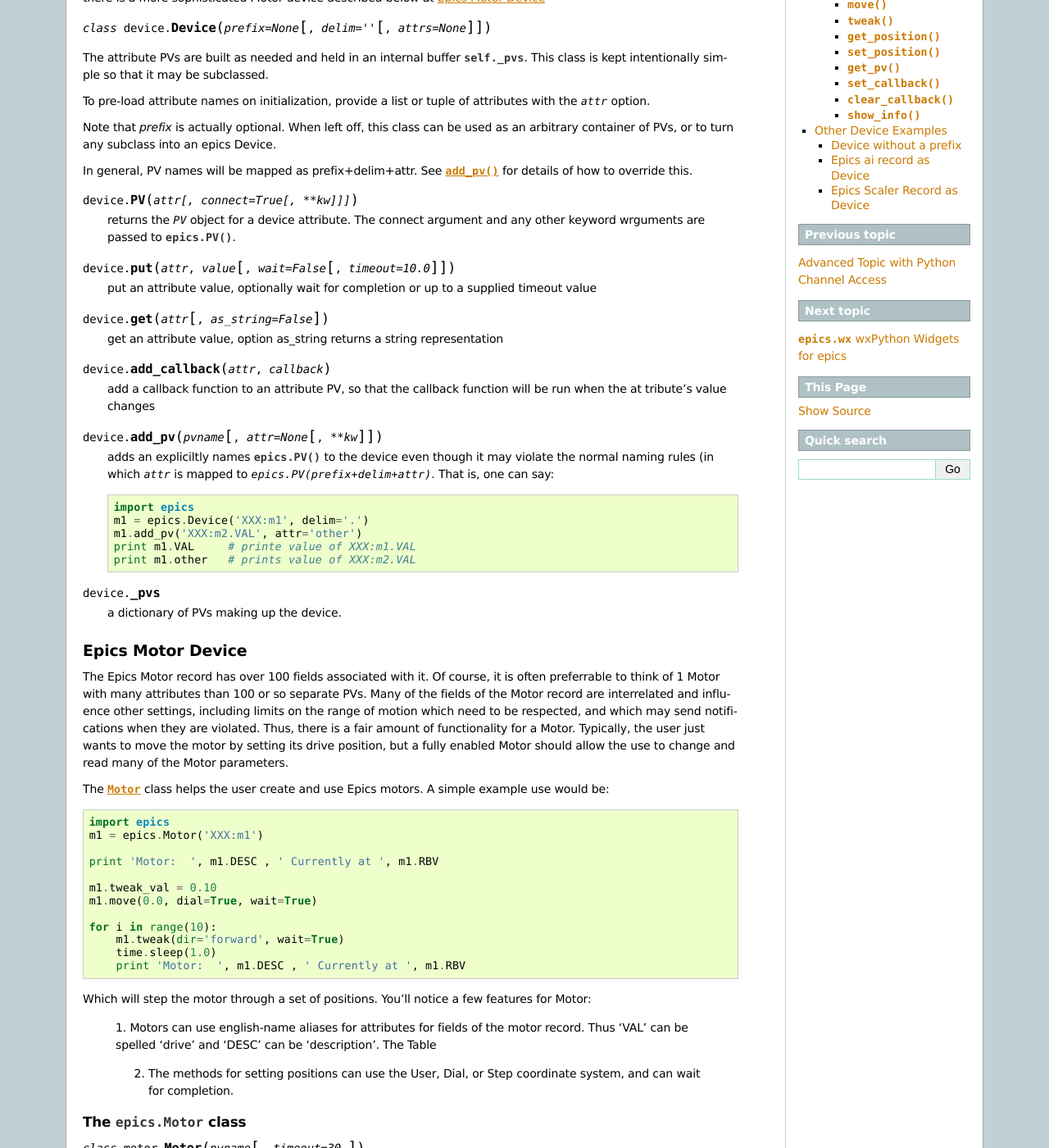
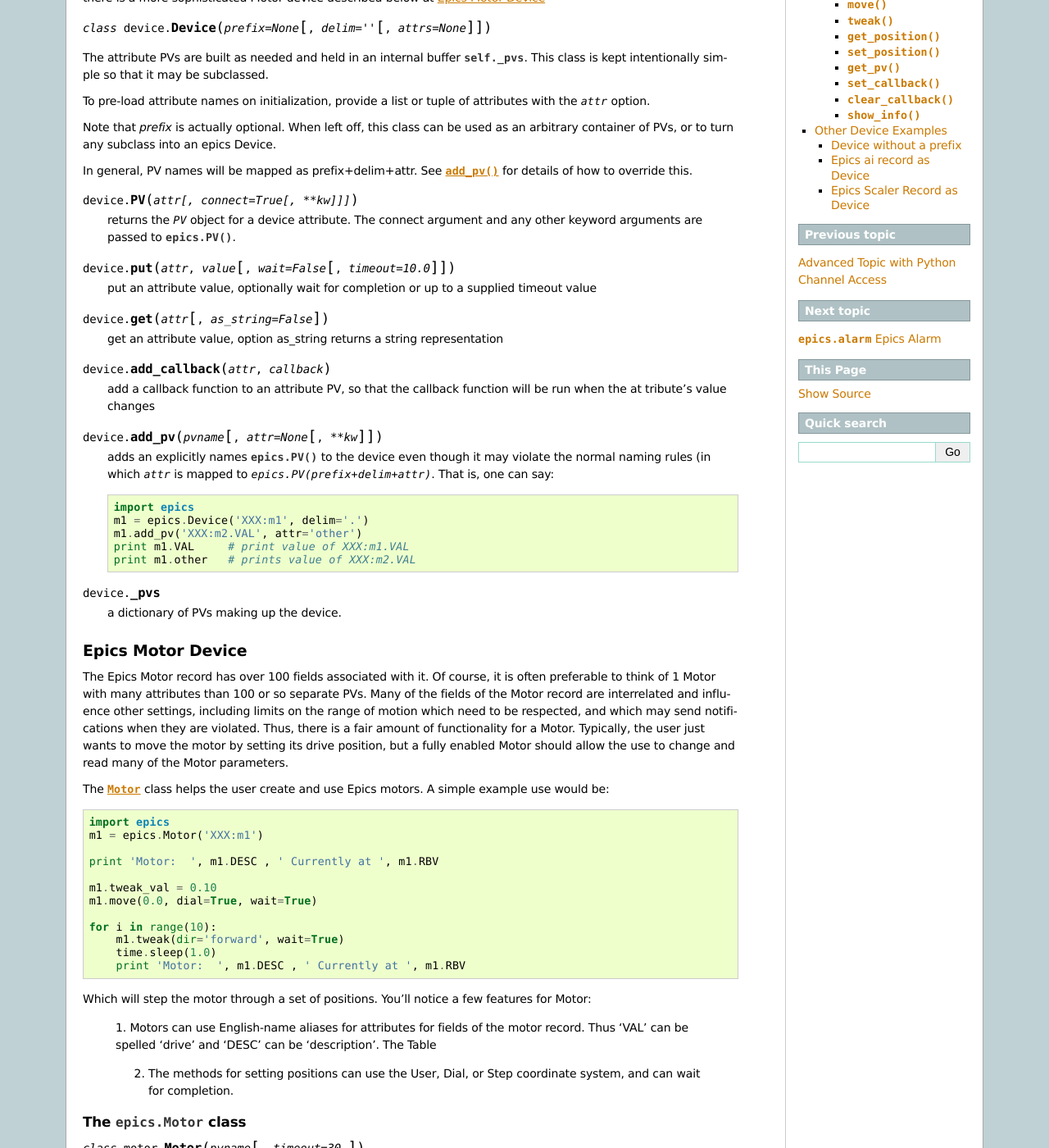
Before and after one commit to pyepics/pyepics, a Sphinx documentation site: the page built from doc/devices.rst, in a window 1280 px wide and 1400 px high, scrolled down 431 px. Shown: the whole window at 82% size. Built offline with Sphinx 7.4.7, drawn with Linux system fonts in a browser that asks for light colours; formulas are drawn with MathJax 3; the version number is read from the project's files by our own code; some of the changed text lies outside the part shown.

Commit message:
Doc: added alarm doc, Acknowledgements, other fixes

```diff
--- a/doc/advanced.rst
+++ b/doc/advanced.rst
@@ -88,7 +88,7 @@
 character waveforms, this module resists the temptation to implicitly
 convert such byte arrays to strings using ``as_string=True``.
 
-As an exmple, let's say you've created a character waveform PV, as with
+As an example, let's say you've created a character waveform PV, as with
 this EPICS database::
 
      grecord(waveform,"$(P):filename")  {
--- a/doc/devices.rst
+++ b/doc/devices.rst
@@ -48,7 +48,7 @@
 .. method:: PV(attr[, connect=True[, **kw]]])
 
    returns the `PV` object for a device attribute.  The connect argument
-   and any other keyword wrguments are passed to :meth:`epics.PV`.
+   and any other keyword arguments are passed to :meth:`epics.PV`.
 
 .. method::  put(attr, value[, wait=False[, timeout=10.0]])
 
@@ -67,14 +67,14 @@
 
 .. method:: add_pv(pvname[, attr=None,[ **kw]])
 
-   adds an expliciltly names :meth:`epics.PV` to the device even though it
+   adds an explicitly names :meth:`epics.PV` to the device even though it
    may violate the normal naming rules (in which `attr` is mapped to
    `epics.PV(prefix+delim+attr)`.   That is, one can say::
 
     import epics
     m1 = epics.Device('XXX:m1', delim='.')
     m1.add_pv('XXX:m2.VAL', attr='other')
-    print m1.VAL     # printe value of XXX:m1.VAL
+    print m1.VAL     # print value of XXX:m1.VAL
     print m1.other   # prints value of XXX:m2.VAL
 
 .. data:: _pvs
@@ -89,7 +89,7 @@
 .. module:: motor
 
 The Epics Motor record has over 100 fields associated with it.  Of course,
-it is often preferrable to think of 1 Motor with many attributes than 100
+it is often preferable to think of 1 Motor with many attributes than 100
 or so separate PVs.  Many of the fields of the Motor record are
 interrelated and influence other settings, including limits on the range of
 motion which need to be respected, and which may send notifications when
@@ -117,7 +117,7 @@
 Which will step the motor through a set of positions.    You'll notice a
 few features for Motor:
 
- 1.  Motors can use english-name aliases for attributes for fields of the
+ 1.  Motors can use English-name aliases for attributes for fields of the
  motor record.  Thus 'VAL' can be spelled 'drive' and 'DESC' can be
  'description'.   The Table
 
--- a/doc/index.rst
+++ b/doc/index.rst
@@ -28,4 +28,5 @@
    ca
    advanced
    devices
+   alarm
    wx
```
Also changed, not shown: other parts of doc/devices.rst (+2 -2 lines), doc/alarm.rst (added, +81 -0 lines), doc/installation.rst (+11 -0 lines).
